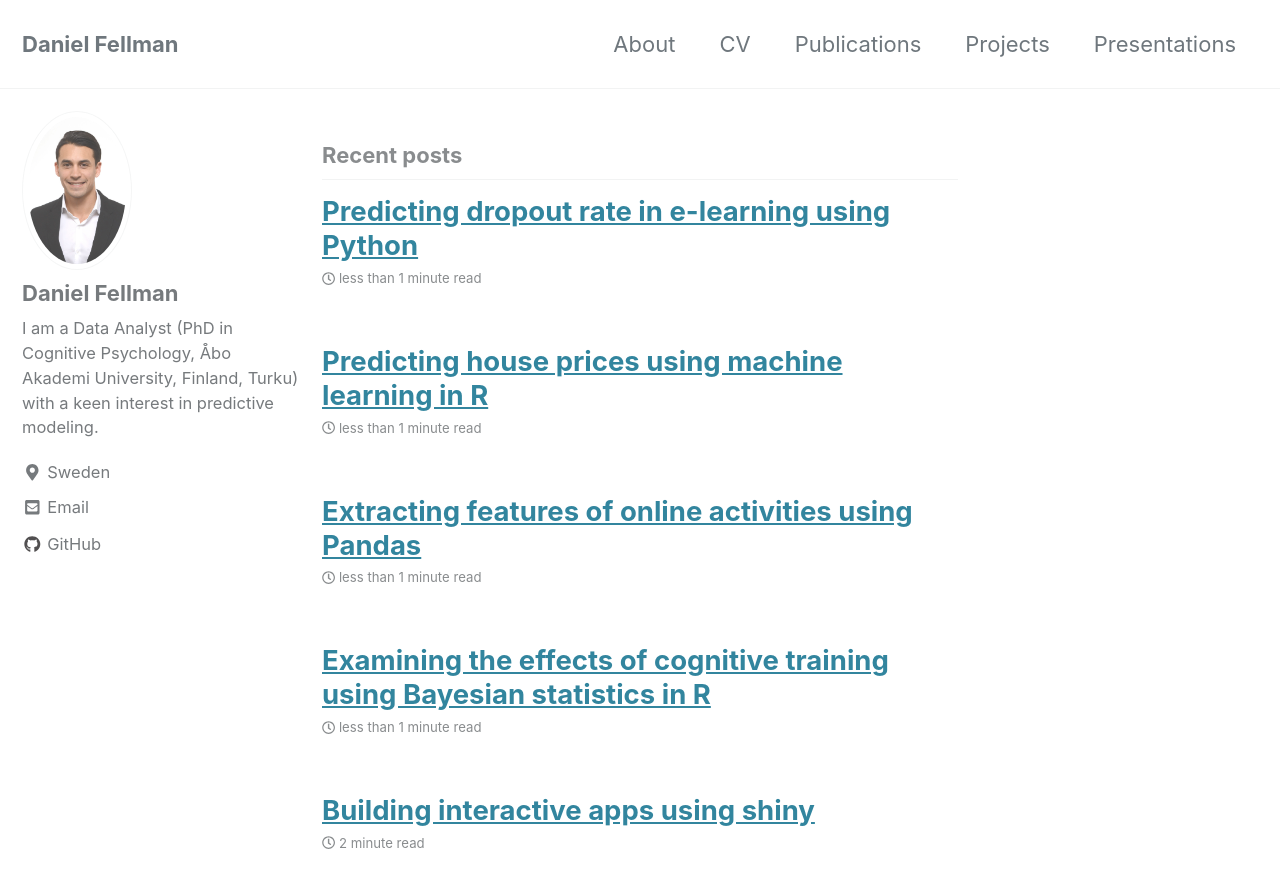
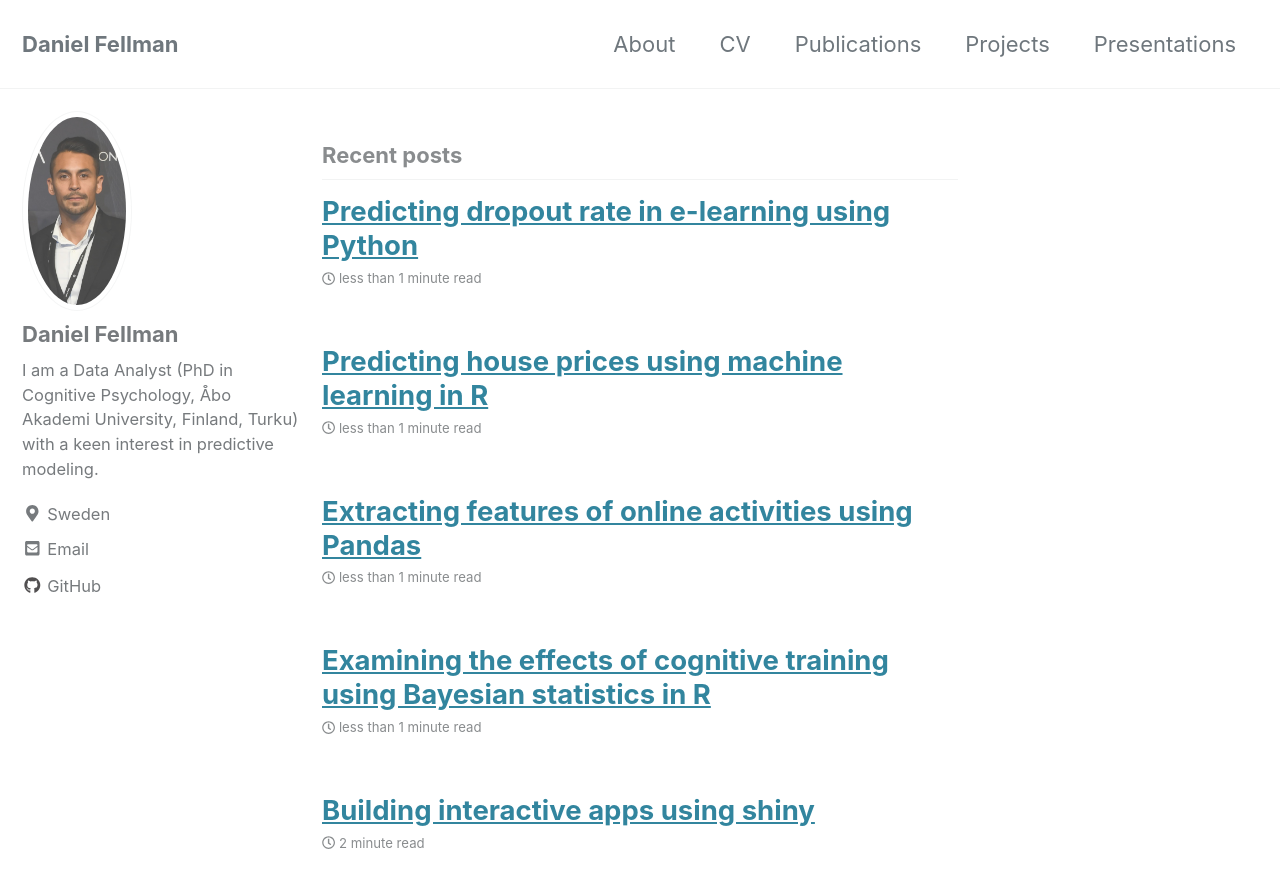
Before and after one commit to danielfellman/danielfellman.github.io, a Jekyll site: the page built from index.html, in a window 1280 px wide and 900 px high. Shown: the top 888 px of the window. Built offline with Jekyll 4.4.1, drawn with Linux system fonts in a browser that asks for light colours; cached includes are drawn as plain includes; nearby versions of some CDN libraries; the list of posts is cut into pages by our own code.

Commit message:
config gile

```diff
--- a/_config.yml
+++ b/_config.yml
@@ -104,7 +104,7 @@ analytics:
 # Site Author
 author:
   name             : "Daniel Fellman"
-  avatar           :  "/images/bio.jpg" # path of avatar image, e.g. "/assets/images/bio-photo.jpg"
+  avatar           :  "/images/daniel_foto_2024.jpg" # path of avatar image, e.g. "/assets/images/bio-photo.jpg"
   bio              :  "I am a Data Analyst (PhD in Cognitive Psychology, Åbo Akademi University, Finland, Turku) with a keen interest in predictive modeling."
   location         : "Sweden"
   email            : "daniel.fellman@ki.se"
```
